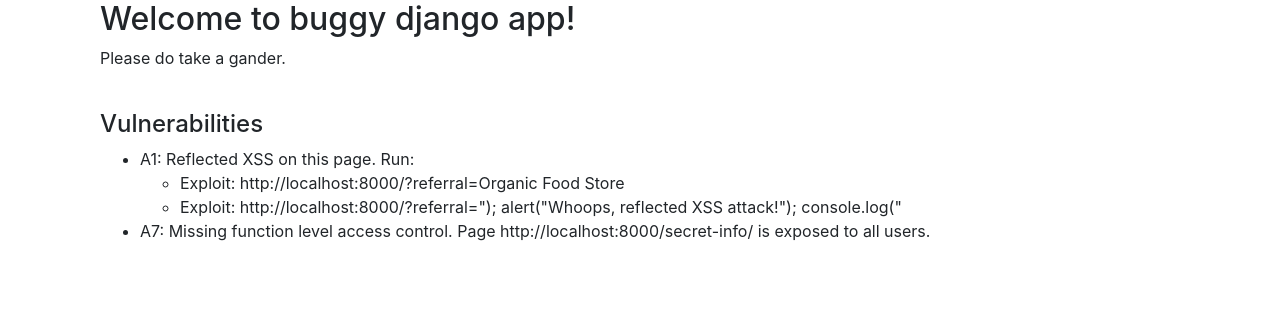
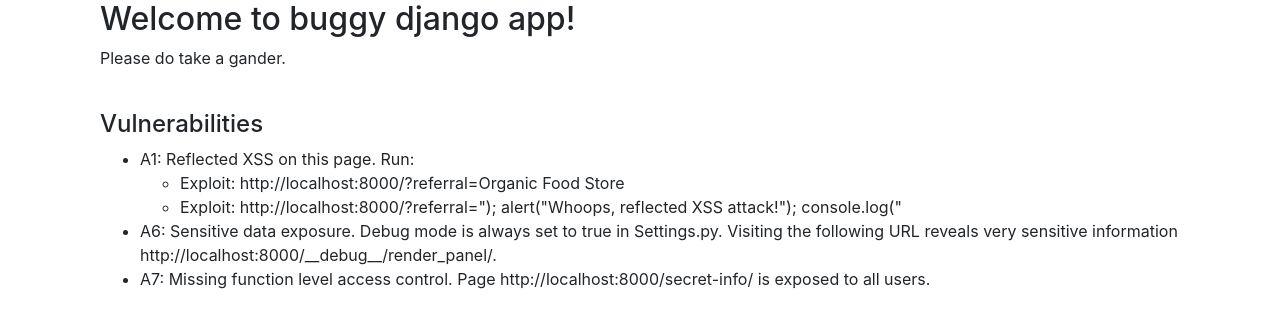
Before and after one commit to AndrewGHC/buggy_django_app, a Django app: page / in a window 1280 px wide. Shown: the part 56-384 px from the top of the page. Run offline with Django 3.2, Linux system fonts and the light colour scheme; some libraries are stand-ins or nearby versions.

Commit message:
3. Sensitive data exposure via DEBUG env variable always set to True

```diff
--- a/buggy_django_app/templates/pages/home.html
+++ b/buggy_django_app/templates/pages/home.html
@@ -22,6 +22,10 @@
         </li>
 
         <li>
+          A6: Sensitive data exposure. Debug mode is always set to true in Settings.py. Visiting the following URL reveals very sensitive information http://localhost:8000/__debug__/render_panel/.
+        </li>
+
+        <li>
           A7: Missing function level access control. Page http://localhost:8000/secret-info/ is exposed to all users.
         </li>
       </ul>
--- a/config/settings/common.py
+++ b/config/settings/common.py
@@ -73,7 +73,8 @@
 # DEBUG
 # ------------------------------------------------------------------------------
 # See: https://docs.djangoproject.com/en/dev/ref/settings/#debug
-DEBUG = env.bool('DJANGO_DEBUG', False)
+# Always True therefore an A6 vulnerability!
+DEBUG = True # env.bool('DJANGO_DEBUG', False)
 
 # FIXTURE CONFIGURATION
 # ------------------------------------------------------------------------------
```
